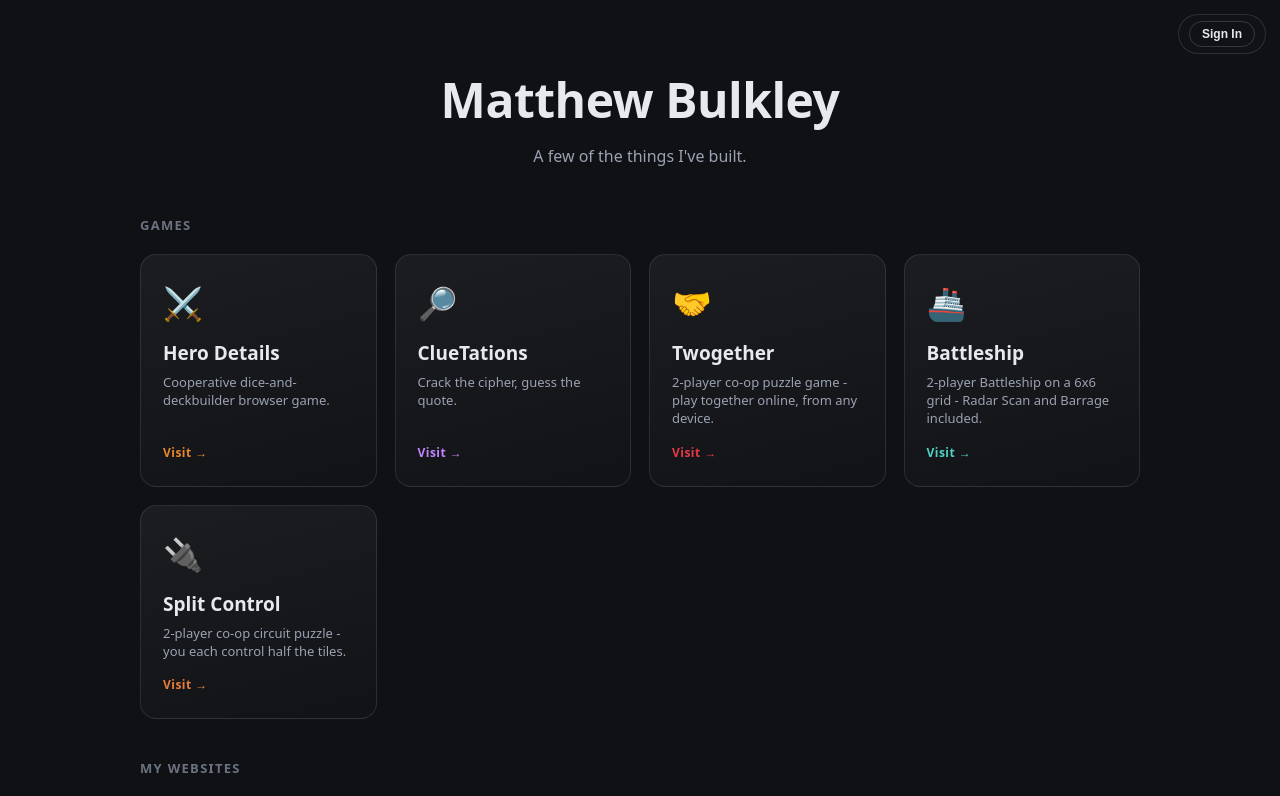
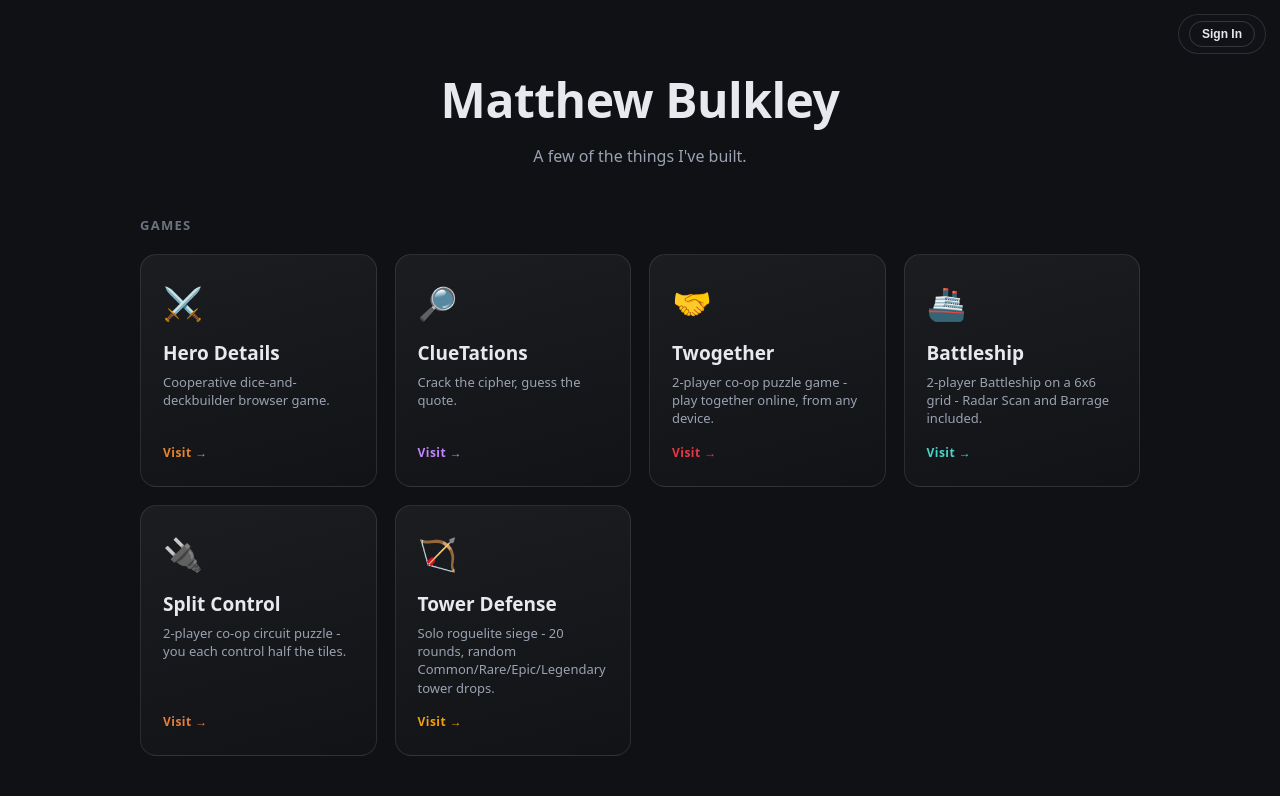
Before and after one commit to mbulkley87/matthewbulkley-dashboard, a React (Vite) app: page / in a window 1280 px wide. Shown: the top 796 px of the page. Built offline with nearby package versions, Linux system fonts and the light colour scheme; no server answers.

Commit message:
Add Tower Defense to the games grid and leaderboards readout
Co-Authored-By: Claude Sonnet 5 <noreply@anthropic.com>

```diff
--- a/src/App.jsx
+++ b/src/App.jsx
@@ -72,6 +72,13 @@ const GAMES = [
     icon: '🔌',
     accent: '#e67e3a',
   },
+  {
+    name: 'Tower Defense',
+    description: 'Solo roguelite siege - 20 rounds, random Common/Rare/Epic/Legendary tower drops.',
+    href: 'https://towerdefense.matthewbulkley.com',
+    icon: '🏹',
+    accent: '#f59e0b',
+  },
 ]
 
 function SiteCard({ site }) {
--- a/src/components/LeaderboardsCard.jsx
+++ b/src/components/LeaderboardsCard.jsx
@@ -7,6 +7,7 @@ const BOARDS = [
   { game: 'twogether', name: 'Twogether', icon: '🤝', accent: '#e63946' },
   { game: 'battleship', name: 'Battleship', icon: '🚢', accent: '#4fd1c5' },
   { game: 'splitcontrol', name: 'Split Control', icon: '🔌', accent: '#e67e3a' },
+  { game: 'towerdefense', name: 'Tower Defense', icon: '🏹', accent: '#f59e0b' },
 ]
 
 function MiniLeaderboard({ board }) {
```
